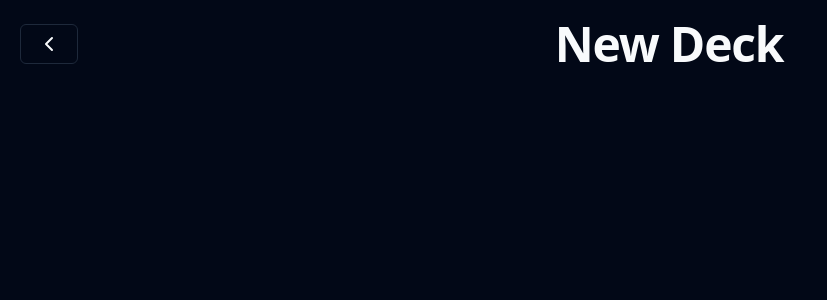
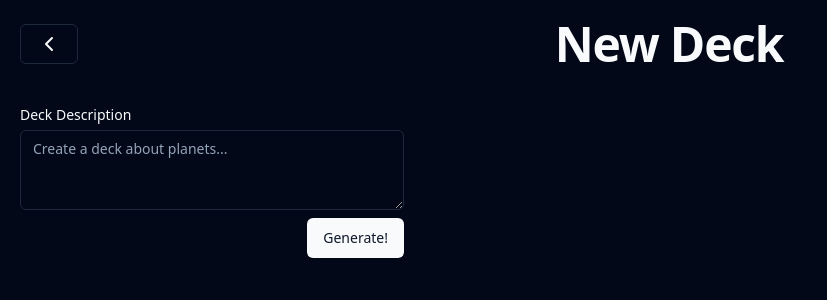
Before and after one commit to abdelghaniBensalih/AI-Flashcards, a Next.js app in the folder client/: page /dashboard/newDeck in a window 1280 px wide. Shown: the top 300 px of the page, without its empty margins (0-827 px from the left). Built offline with nearby package versions, Linux system fonts and the light colour scheme.

Commit message:
added the ability to generate cards usign emini

```diff
--- a/client/app/api/generate/route.ts
+++ b/client/app/api/generate/route.ts
@@ -3,12 +3,34 @@ import { ChatGoogleGenerativeAI } from "@langchain/google-genai";
 const model = new ChatGoogleGenerativeAI({
   model: "gemini-1.5-flash",
   maxOutputTokens: 2048,
+  apiKey: process.env.GEMINI_API_KEY,
 });
 
-// Batch and stream are also supported
-const res = await model.invoke([
-  [
-    "human",
-    "What would be a good company name for a company that makes colorful socks?",
-  ],
-]);
+const prompt = `
+  You are an intelligent AI that can will generate flashcards based on a description.
+
+  The description will be given to you as a string.
+
+  You must return JSON data with the following schema, JUST INCLUDE THE JSON, DO NOT ADD JSON AT THE START OR ADD BACKTICKS:
+
+  {
+    cards: [{
+      "front": "Front of the flashcard",
+      "back": "Back of the flashcard"
+    }],
+    name: "Provide a consise name for the deck that is less than 3 words",
+    description: "Provide a description for the deck"
+  }
+`;
+
+export async function POST(request: Request) {
+  const deckDescription: string = (await request.json()).description;
+
+  // Batch and stream are also supported
+  const res = await model.invoke([
+    ["system", prompt],
+    ["human", deckDescription],
+  ]);
+
+  return new Response(res.content as BodyInit);
+}
--- a/client/app/dashboard/newDeck/page.tsx
+++ b/client/app/dashboard/newDeck/page.tsx
@@ -4,10 +4,31 @@ import { Button } from "@/components/ui/button";
 import { UserButton } from "@clerk/nextjs";
 import Link from "next/link";
 import { ChevronLeft } from "lucide-react";
+import { Input } from "@/components/ui/input";
+import { Textarea } from "@/components/ui/textarea";
+import { Label } from "@/components/ui/label";
+import { useState } from "react";
+import { createDeck } from "@/lib/firebase/crud";
+import { Deck } from "@/lib/interfaces/interfaces";
+import { Card } from "@/components/ui/card";
 
 export default function Page() {
+  const [description, setDescription] = useState("");
+  const [deck, setDeck] = useState<Deck>();
+
+  const handleSubmit = async () => {
+    fetch("/api/generate", {
+      method: "POST",
+      body: JSON.stringify({ description }),
+    })
+      .then((res) => res.json())
+      .then((data) => {
+        setDeck(data);
+      });
+  };
+
   return (
-    <div>
+    <div className="grid gap-10">
       {" "}
       <div className="flex flex-row items-center justify-between">
         <Link href="/dashboard">
@@ -22,6 +43,53 @@ export default function Page() {
           <UserButton />
         </div>
       </div>
+      <div>
+        <div className="grid gap-2 w-96">
+          <Label htmlFor="description">Deck Description</Label>
+          <Textarea
+            placeholder="Create a deck about planets..."
+            id="description"
+            value={description}
+            onChange={(e) => setDescription(e.target.value)}
+            onKeyUp={(e) => {
+              if (e.key === "Enter") handleSubmit();
+            }}
+          />
+          <Button
+            className="max-w-min justify-self-end"
+            onClick={() => handleSubmit()}
+          >
+            Generate!
+          </Button>
+        </div>
+      </div>
+      <div className="w-full flex flex-wrap gap-4 justify-center">
+        {deck &&
+          deck.cards.map((card, index) => {
+            return (
+              <div className="flip-card">
+                <div className="flip-card-inner">
+                  <Card
+                    key={index}
+                    className="size-60 flex items-center justify-center hover:hidden flip-card-front"
+                  >
+                    <h2 className="scroll-m-20 text-2xl font-semibold tracking-tight first:mt-0 text-center">
+                      {card.front}
+                    </h2>
+                  </Card>
+                  <Card
+                    key={index}
+                    className="size-60 flex items-center justify-center absolute flip-card-back p-4"
+                  >
+                    <h2 className="scroll-m-20 text-lg font-semibold tracking-tight first:mt-0 text-center">
+                      {card.back}
+                    </h2>
+                  </Card>
+                </div>
+              </div>
+            );
+          })}
+      </div>
     </div>
   );
 }
--- a/client/app/globals.css
+++ b/client/app/globals.css
@@ -67,3 +67,45 @@
     @apply bg-background text-foreground;
   }
 }
+
+/* The flip card container - set the width and height to whatever you want. We have added the border property to demonstrate that the flip itself goes out of the box on hover (remove perspective if you don't want the 3D effect */
+.flip-card {
+  perspective: 1000px; /* Remove this if you don't want the 3D effect */
+  width: 20rem /* 240px */;
+  height: 20rem /* 240px */;
+}
+
+/* This container is needed to position the front and back side */
+.flip-card-inner {
+  position: relative;
+  text-align: center;
+  transition: transform 0.7s;
+  transform-style: preserve-3d;
+  width: 20rem /* 240px */;
+  height: 20rem /* 240px */;
+}
+
+/* Do an horizontal flip when you move the mouse over the flip box container */
+.flip-card:hover .flip-card-inner {
+  transform: rotateY(180deg);
+}
+
+/* Position the front and back side */
+.flip-card-front, .flip-card-back {
+  position: absolute;
+  -webkit-backface-visibility: hidden; /* Safari */
+  backface-visibility: hidden;
+}
+
+/* Style the front side (fallback if image is missing) */
+.flip-card-front {
+  width: 20rem /* 240px */;
+  height: 20rem /* 240px */;
+}
+
+/* Style the back side */
+.flip-card-back {
+  transform: rotateY(180deg);
+  width: 20rem /* 240px */;
+  height: 20rem /* 240px */;
+}
--- /dev/null
+++ b/client/components/ui/input.tsx
@@ -0,0 +1,25 @@
+import * as React from "react"
+
+import { cn } from "@/lib/utils"
+
+export interface InputProps
+  extends React.InputHTMLAttributes<HTMLInputElement> {}
+
+const Input = React.forwardRef<HTMLInputElement, InputProps>(
+  ({ className, type, ...props }, ref) => {
+    return (
+      <input
+        type={type}
+        className={cn(
+          "flex h-10 w-full rounded-md border border-input bg-background px-3 py-2 text-sm ring-offset-background file:border-0 file:bg-transparent file:text-sm file:font-medium placeholder:text-muted-foreground focus-visible:outline-none focus-visible:ring-2 focus-visible:ring-ring focus-visible:ring-offset-2 disabled:cursor-not-allowed disabled:opacity-50",
+          className
+        )}
+        ref={ref}
+        {...props}
+      />
+    )
+  }
+)
+Input.displayName = "Input"
+
+export { Input }
--- /dev/null
+++ b/client/components/ui/label.tsx
@@ -0,0 +1,26 @@
+"use client"
+
+import * as React from "react"
+import * as LabelPrimitive from "@radix-ui/react-label"
+import { cva, type VariantProps } from "class-variance-authority"
+
+import { cn } from "@/lib/utils"
+
+const labelVariants = cva(
+  "text-sm font-medium leading-none peer-disabled:cursor-not-allowed peer-disabled:opacity-70"
+)
+
+const Label = React.forwardRef<
+  React.ElementRef<typeof LabelPrimitive.Root>,
+  React.ComponentPropsWithoutRef<typeof LabelPrimitive.Root> &
+    VariantProps<typeof labelVariants>
+>(({ className, ...props }, ref) => (
+  <LabelPrimitive.Root
+    ref={ref}
+    className={cn(labelVariants(), className)}
+    {...props}
+  />
+))
+Label.displayName = LabelPrimitive.Root.displayName
+
+export { Label }
--- /dev/null
+++ b/client/components/ui/textarea.tsx
@@ -0,0 +1,24 @@
+import * as React from "react"
+
+import { cn } from "@/lib/utils"
+
+export interface TextareaProps
+  extends React.TextareaHTMLAttributes<HTMLTextAreaElement> {}
+
+const Textarea = React.forwardRef<HTMLTextAreaElement, TextareaProps>(
+  ({ className, ...props }, ref) => {
+    return (
+      <textarea
+        className={cn(
+          "flex min-h-[80px] w-full rounded-md border border-input bg-background px-3 py-2 text-sm ring-offset-background placeholder:text-muted-foreground focus-visible:outline-none focus-visible:ring-2 focus-visible:ring-ring focus-visible:ring-offset-2 disabled:cursor-not-allowed disabled:opacity-50",
+          className
+        )}
+        ref={ref}
+        {...props}
+      />
+    )
+  }
+)
+Textarea.displayName = "Textarea"
+
+export { Textarea }
```
Also changed, not shown: client/package.json (+3 -5 lines), 1 other file (tests, documents, lock files or other folders).
